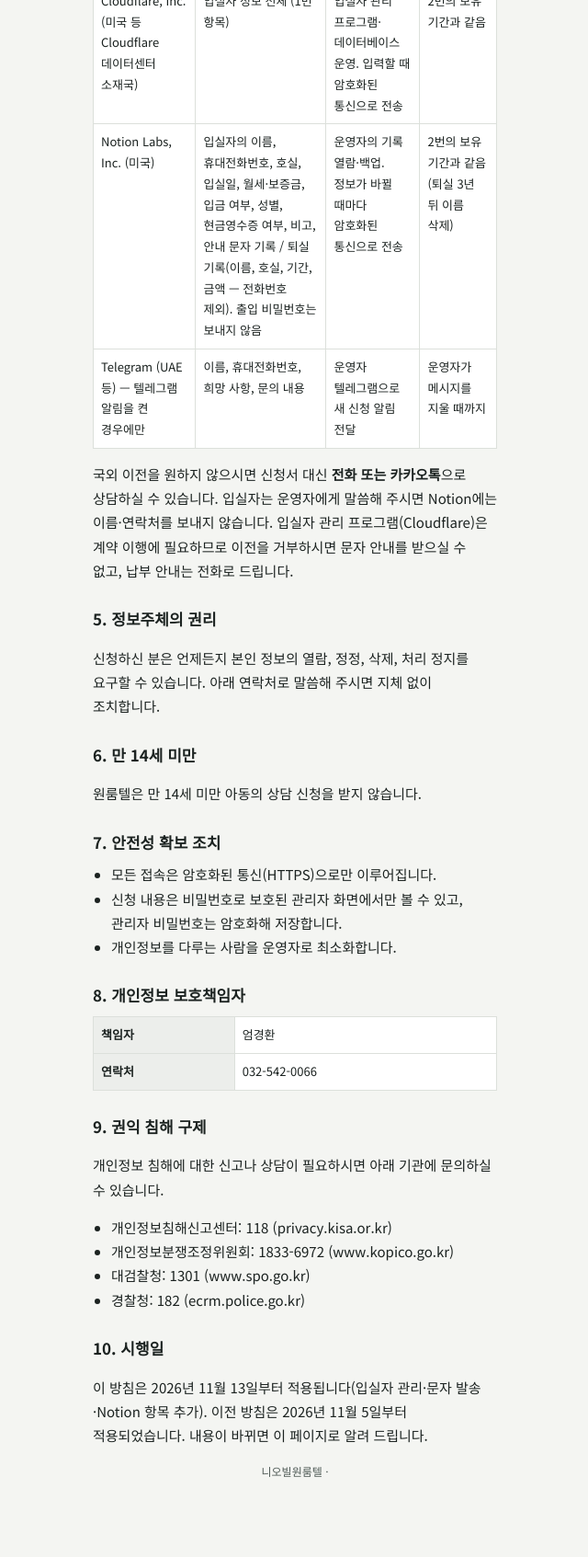
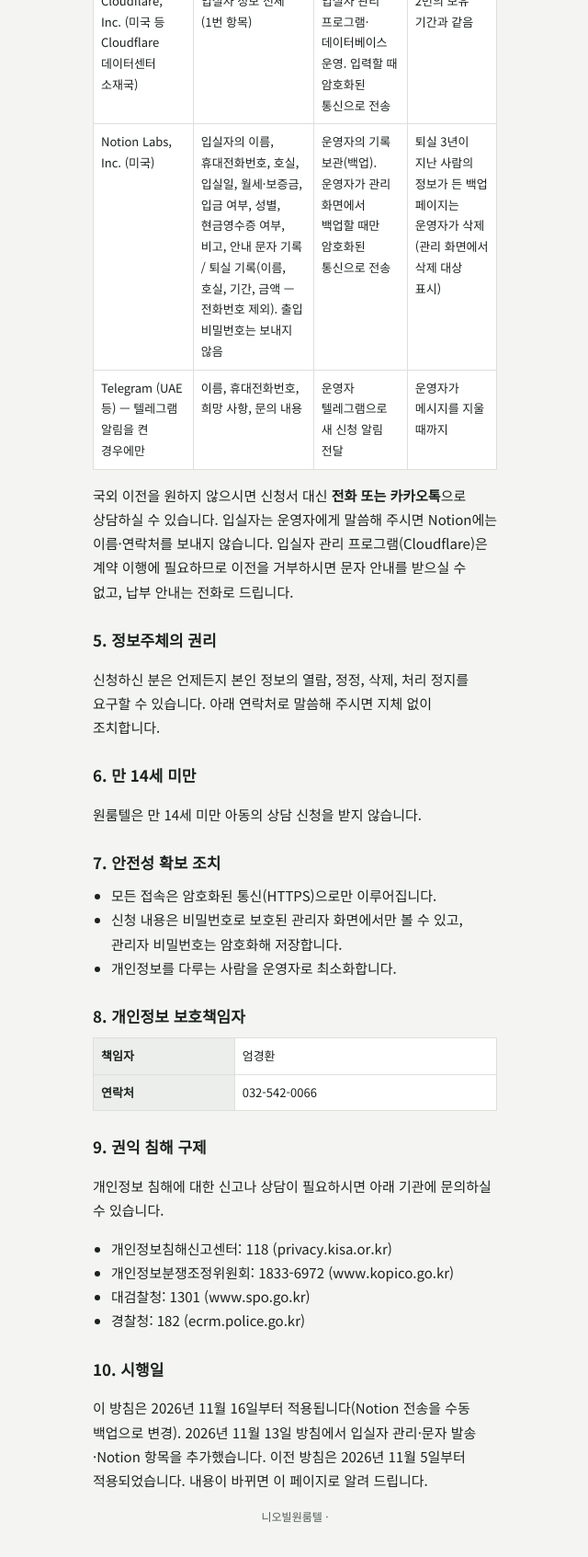
Before and after one commit to newonn42/niovill, a website: page public/privacy.html in a window 1280 px wide. Shown: the part 1980-3673 px from the top of the page at 92% size, without its empty margins (319-959 px from the left). Before the commit the page ends 3630 px from the top, so only its background shows below. Drawn offline with Linux system fonts and the light colour scheme.

Commit message:
개인정보처리방침: Notion 전송을 자동 동기화 → 수동 백업으로 수정
Co-Authored-By: Claude Opus 5.5 <noreply@anthropic.com>
Claude-Session: https://claude.ai/code/session_01LPWdECcC2B8Jmt5EMa7Y2z

```diff
--- a/public/privacy.html
+++ b/public/privacy.html
@@ -61,7 +61,7 @@
       <tr><td>Cloudflare, Inc. (미국 등 Cloudflare 데이터센터 소재국)</td><td>신청서의 모든 항목</td><td>홈페이지·데이터베이스 운영. 신청을 보내는 즉시 암호화된 통신으로 전송</td><td>2번의 보유 기간과 같음</td></tr>
       <tr><td>Google LLC · Apple Inc. (미국)</td><td>이름, 희망 방 타입, 입실 희망일</td><td>운영자 휴대폰으로 새 신청 알림 전달 (연락처는 보내지 않음, 내용 암호화)</td><td>알림 전달 즉시 처리</td></tr>
       <tr><td>Cloudflare, Inc. (미국 등 Cloudflare 데이터센터 소재국)</td><td>입실자 정보 전체 (1번 항목)</td><td>입실자 관리 프로그램·데이터베이스 운영. 입력할 때 암호화된 통신으로 전송</td><td>2번의 보유 기간과 같음</td></tr>
-      <tr><td>Notion Labs, Inc. (미국)</td><td>입실자의 이름, 휴대전화번호, 호실, 입실일, 월세·보증금, 입금 여부, 성별, 현금영수증 여부, 비고, 안내 문자 기록 / 퇴실 기록(이름, 호실, 기간, 금액 — 전화번호 제외). 출입 비밀번호는 보내지 않음</td><td>운영자의 기록 열람·백업. 정보가 바뀔 때마다 암호화된 통신으로 전송</td><td>2번의 보유 기간과 같음 (퇴실 3년 뒤 이름 삭제)</td></tr>
+      <tr><td>Notion Labs, Inc. (미국)</td><td>입실자의 이름, 휴대전화번호, 호실, 입실일, 월세·보증금, 입금 여부, 성별, 현금영수증 여부, 비고, 안내 문자 기록 / 퇴실 기록(이름, 호실, 기간, 금액 — 전화번호 제외). 출입 비밀번호는 보내지 않음</td><td>운영자의 기록 보관(백업). 운영자가 관리 화면에서 백업할 때만 암호화된 통신으로 전송</td><td>퇴실 3년이 지난 사람의 정보가 든 백업 페이지는 운영자가 삭제 (관리 화면에서 삭제 대상 표시)</td></tr>
       <tr><td>Telegram (UAE 등) — 텔레그램 알림을 켠 경우에만</td><td>이름, 휴대전화번호, 희망 사항, 문의 내용</td><td>운영자 텔레그램으로 새 신청 알림 전달</td><td>운영자가 메시지를 지울 때까지</td></tr>
     </table>
     <p>국외 이전을 원하지 않으시면 신청서 대신 <b>전화 또는 카카오톡</b>으로 상담하실 수 있습니다. 입실자는 운영자에게 말씀해 주시면 Notion에는 이름·연락처를 보내지 않습니다. 입실자 관리 프로그램(Cloudflare)은 계약 이행에 필요하므로 이전을 거부하시면 문자 안내를 받으실 수 없고, 납부 안내는 전화로 드립니다.</p>
@@ -95,7 +95,7 @@
     </ul>
 
     <h2>10. 시행일</h2>
-    <p>이 방침은 2026년 11월 13일부터 적용됩니다(입실자 관리·문자 발송·Notion 항목 추가). 이전 방침은 2026년 11월 5일부터 적용되었습니다. 내용이 바뀌면 이 페이지로 알려 드립니다.</p>
+    <p>이 방침은 2026년 11월 16일부터 적용됩니다(Notion 전송을 수동 백업으로 변경). 2026년 11월 13일 방침에서 입실자 관리·문자 발송·Notion 항목을 추가했습니다. 이전 방침은 2026년 11월 5일부터 적용되었습니다. 내용이 바뀌면 이 페이지로 알려 드립니다.</p>
     <p class="fine"><span data-k="siteName">니오빌원룸텔</span> · <span data-k="bizInfo"></span></p>
   </main>
 </div>
```
